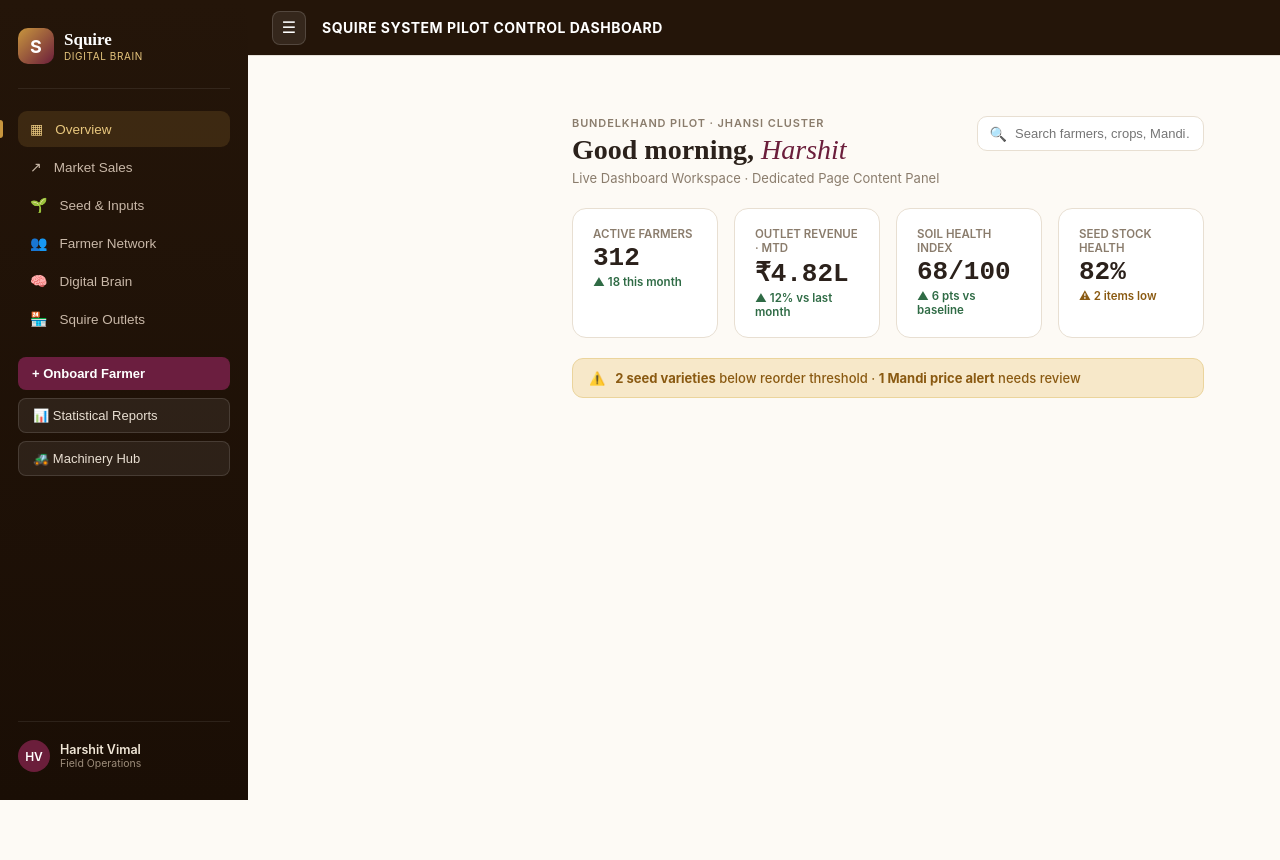
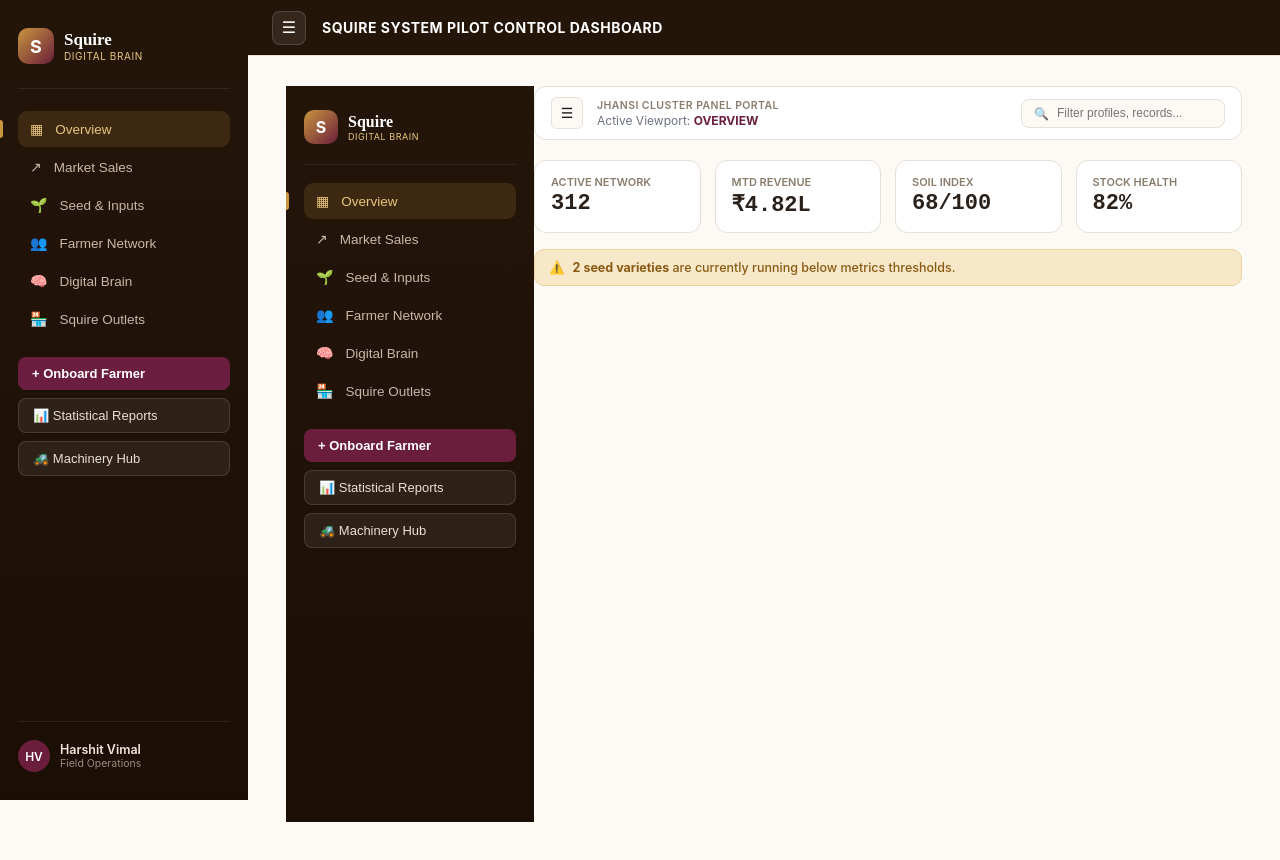
Before and after one commit to Befellow/Befellow-squire-agri-hub-V3, a React (Vite) app in the folder squire-agri-hub-main/: page / in a window 1280 px wide. Shown: the top 860 px of the page. Built offline with nearby package versions, Linux system fonts and the light colour scheme.

Commit message:
Update App.jsx

```diff
--- a/squire-agri-hub-main/src/App.jsx
+++ b/squire-agri-hub-main/src/App.jsx
@@ -1290,11 +1290,14 @@ function MachineryHub({ rentals, onBack, onAddRental, farmers }) {
   );
 }
 
-// ─── DASHBOARD ───────────────────────────────────────────────────
+// ─── DASHBOARD TERMINAL MODULE ───────────────────────────────────
 function Dashboard({ farmers, onSelect, onNew, onViewReports, onViewMachinery }) {
   const [activeSection, setActiveSection] = useState("overview");
   const [mandiRange, setMandiRange] = useState("7D");
   const [searchQ, setSearchQ] = useState("");
+
+  // Isolated state configuration to control sidebar visibility transitions smoothly on the front page
+  const [sidebarOpen, setSidebarOpen] = useState(true);
 
   const assessed = farmers.filter(f => f.planGenerated).length;
   const allProduce = farmers.flatMap(f => f.produce);
@@ -1334,22 +1337,31 @@ function Dashboard({ farmers, onSelect, onNew, onViewReports, onViewMachinery })
 
   const INV_C = { healthy: "#4A7C59", low: "#C8963E", critical: "#B2402F" };
   const SB_C = { sold: { bg: "#DCEEE1", color: "#2F6B45", label: "Sold" }, transit: { bg: "#DCEAF2", color: "#3B6E91", label: "In Transit" }, pending: { bg: "#F7E8C9", color: "#8A5A12", label: "Pending" } };
-  const REV_DATA = [ { crop: "Wheat", rev: 182000, color: "#6B1E3B" }, { crop: "Mustard", rev: 134000, color: "#C8963E" }, { crop: "Gram", rev: 96000, color: "#4A7C59" }, { crop: "Moong", rev: 52000, color: "#3B6E91" }, { crop: "Bajra", rev: 38000, color: "#8A7C6C" } ];
-  const revMax = Math.max(...REV_DATA.map(d => d.rev));
-  const INPUT_MIX = [ { label: "Seeds", pct: 45, color: "#6B1E3B" }, { label: "Fertilizer & Bio", pct: 30, color: "#C8963E" }, { label: "Machinery Rental", pct: 15, color: "#4A7C59" }, { label: "Cold Storage", pct: 10, color: "#3B6E91" } ];
-
   const filteredTxn = TXN.filter(r => !searchQ || Object.values(r).join(" ").toLowerCase().includes(searchQ.toLowerCase()));
   const filteredFarmers = farmers.filter(f => !searchQ || `${f.name} ${f.village} ${f.district} ${f.cropHistory}`.toLowerCase().includes(searchQ.toLowerCase()));
 
   return (
-    <div style={{ display: "flex", minHeight: "100vh", fontFamily: "'Inter',sans-serif" }}>
-      {/* Persistent Left Sidebar */}
-      <aside style={{ width: 248, background: "linear-gradient(180deg,#241509 0%,#1A0E05 100%)", color: "#E9DFD2", position: "fixed", top: 0, left: 0, bottom: 0, display: "flex", flexDirection: "column", padding: "28px 18px", zIndex: 20, overflowY: "auto" }}>
-        <div style={{ display: "flex", alignItems: "center", gap: 10, paddingBottom: 24, borderBottom: "1px solid rgba(255,255,255,.08)", marginBottom: 22 }}>
-          <div style={{ width: 36, height: 36, borderRadius: 10, background: "linear-gradient(135deg,#C8963E 0%,#6B1E3B 100%)", display: "flex", alignItems: "center", justifyContent: "center", fontWeight: 700, color: "#fff", fontSize: 18 }}>S</div>
-          <div><div style={{ fontWeight: 600, fontSize: 17, color: "#fff", fontFamily: "serif" }}>Squire</div><div style={{ fontSize: 10, color: "#E8C77E", letterSpacing: "0.06em", textTransform: "uppercase" }}>Digital Brain</div></div>
-        </div>
-        <nav style={{ display: "flex", flexDirection: "column", gap: 2 }}>
+    <div style={{ display: "flex", minHeight: "92vh", fontFamily: "'Inter',sans-serif", position: "relative" }}>
+
+      {/* PERSISTENT SIDEBAR - Collapse and expand animation logic handles resizing cleanly */}
+      <aside style={{
+        width: sidebarOpen ? 248 : 0,
+        opacity: sidebarOpen ? 1 : 0,
+        background: "linear-gradient(180deg,#241509 0%,#1A0E05 100%)",
+        color: "#E9DFD2",
+        position: "absolute", top: 0, left: 0, bottom: 0,
+        display: "flex", flexDirection: "column",
+        padding: sidebarOpen ? "24px 18px" : "24px 0px",
+        zIndex: 20, transition: "all 0.2s ease-in-out",
+        overflowX: "hidden", overflowY: "auto"
+      }}>
+        <div style={{ display: "flex", alignItems: "center", gap: 10, paddingBottom: 20, borderBottom: "1px solid rgba(255,255,255,.08)", marginBottom: 18, minWidth: 212 }}>
+          <div style={{ width: 34, height: 34, borderRadius: 10, background: "linear-gradient(135deg,#C8963E 0%,#6B1E3B 100%)", display: "flex", alignItems: "center", justifyContent: "center", fontWeight: 700, color: "#fff", fontSize: 16 }}>S</div>
+          <div><div style={{ fontWeight: 600, fontSize: 16, color: "#fff", fontFamily: "serif" }}>Squire</div><div style={{ fontSize: 9, color: "#E8C77E", letterSpacing: "0.06em", textTransform: "uppercase" }}>Digital Brain</div></div>
+        </div>
+
+        {/* State Switching Navigation Links */}
+        <nav style={{ display: "flex", flexDirection: "column", gap: 2, minWidth: 212 }}>
           {NAV.map(n => (
             <button key={n.id} onClick={() => setActiveSection(n.id)} style={{ display: "flex", alignItems: "center", gap: 12, padding: "10px 12px", borderRadius: 9, background: activeSection === n.id ? "rgba(200,150,62,.16)" : "transparent", color: activeSection === n.id ? "#E8C77E" : "#C9B8A8", fontSize: 13.5, fontWeight: 500, border: "none", cursor: "pointer", textAlign: "left", position: "relative" }}>
               <span style={{ fontSize: 14 }}>{n.icon}</span>{n.label}
@@ -1357,130 +1369,125 @@ function Dashboard({ farmers, onSelect, onNew, onViewReports, onViewMachinery })
             </button>
           ))}
         </nav>
-        <div style={{ display: "flex", flexDirection: "column", gap: 8, margin: "20px 0" }}>
+
+        <div style={{ display: "flex", flexDirection: "column", gap: 8, margin: "20px 0", minWidth: 212 }}>
           <button onClick={onNew} style={{ background: "#6B1E3B", color: "#fff", border: "none", borderRadius: 8, padding: "9px 14px", fontSize: 13, fontWeight: 600, cursor: "pointer", textAlign: "left" }}>+ Onboard Farmer</button>
           <button onClick={onViewReports} style={{ background: "rgba(255,255,255,.07)", color: "#E9DFD2", border: "1px solid rgba(255,255,255,.12)", borderRadius: 8, padding: "9px 14px", fontSize: 13, fontWeight: 500, cursor: "pointer", textAlign: "left" }}>📊 Statistical Reports</button>
           <button onClick={onViewMachinery} style={{ background: "rgba(255,255,255,.07)", color: "#E9DFD2", border: "1px solid rgba(255,255,255,.12)", borderRadius: 8, padding: "9px 14px", fontSize: 13, fontWeight: 500, cursor: "pointer", textAlign: "left" }}>🚜 Machinery Hub</button>
         </div>
-        <div style={{ marginTop: "auto", paddingTop: 18, borderTop: "1px solid rgba(255,255,255,.08)", display: "flex", alignItems: "center", gap: 10 }}>
-          <div style={{ width: 32, height: 32, borderRadius: "50%", background: "#6B1E3B", display: "flex", alignItems: "center", justifyContent: "center", fontSize: 12, fontWeight: 600, color: "#fff" }}>HV</div>
-          <div><div style={{ fontSize: 12.5, fontWeight: 600, color: "#F0E6D6" }}>Harshit Vimal</div><div style={{ fontSize: 10.5, color: "#9C8C7A" }}>Field Operations</div></div>
-        </div>
       </aside>
 
-      {/* Main Workspace Frame */}
-      <main style={{ marginLeft: 248, flex: 1, padding: "30px 38px 60px", maxWidth: 1080 }}>
-        {/* Universal Sub-Header Search Row */}
-        <div style={{ display: "flex", justifyContent: "space-between", alignItems: "flex-start", gap: 24, marginBottom: 22, flexWrap: "wrap" }}>
-          <div>
-            <div style={{ fontSize: 11, fontWeight: 600, letterSpacing: "0.08em", textTransform: "uppercase", color: "#8A7C6C", marginBottom: 4 }}>Bundelkhand Pilot · Jhansi Cluster</div>
-            <h1 style={{ fontFamily: "serif", fontWeight: 600, fontSize: 28, color: "#2B211B" }}>Good morning, <em style={{ fontStyle: "italic", color: "#6B1E3B", fontWeight: 500 }}>Harshit</em></h1>
-            <div style={{ fontSize: 13, color: "#8A7C6C", marginTop: 4 }}>Live Dashboard Workspace · Dedicated Page Content Panel</div>
-          </div>
-          <div style={{ display: "flex", alignItems: "center", gap: 12 }}>
-            <div style={{ display: "flex", alignItems: "center", gap: 8, background: "#fff", border: "1px solid #E8DFD2", borderRadius: 10, padding: "8px 12px", minWidth: 220 }}>
-              <span style={{ fontSize: 14, color: "#8A7C6C" }}>🔍</span>
-              <input value={searchQ} onChange={e => setSearchQ(e.target.value)} type="text" placeholder="Search farmers, crops, Mandi…" style={{ border: "none", outline: "none", background: "transparent", fontSize: 13, width: "100%", color: "#2B211B" }} />
-            </div>
-          </div>
-        </div>
-
-        {/* Dynamic Conditional Routing Outlet */}
+      {/* CORE WORKSPACE VIEWPORT - Margins adjust dynamically to sidebar toggles */}
+      <div style={{ flex: 1, marginLeft: sidebarOpen ? 248 : 0, transition: "margin-left 0.2s ease-in-out", display: "flex", flexDirection: "column", minWidth: 0 }}>
+
+        {/* UPPER TOPBAR PANEL PANEL — Contains the Open/Close control switch trigger safely */}
+        <div style={{ display: "flex", alignItems: "center", gap: 14, background: "#fff", border: `1px solid ${C.border}`, borderRadius: 12, padding: "10px 16px", marginBottom: 20 }}>
+          <button
+            onClick={() => setSidebarOpen(!sidebarOpen)}
+            style={{ background: C.cream, border: `1px solid ${C.border}`, borderRadius: 6, width: 32, height: 32, color: C.charcoal, cursor: "pointer", fontSize: 14, display: "flex", alignItems: "center", justifyContent: "center", outline: "none" }}
+            title={sidebarOpen ? "Hide Left Sidebar" : "Show Left Sidebar"}
+          >
+            ☰
+          </button>
+          <div style={{ display: "flex", justifyContent: "space-between", alignItems: "center", flex: 1, flexWrap: "wrap", gap: 12 }}>
+            <div>
+              <div style={{ fontSize: 10.5, fontWeight: 600, letterSpacing: "0.04em", textTransform: "uppercase", color: "#8A7C6C" }}>Jhansi Cluster Panel Portal</div>
+              <div style={{ fontSize: 12, color: C.muted, marginTop: 1 }}>Active Viewport: <strong style={{ color: C.maroon }}>{activeSection.toUpperCase()}</strong></div>
+            </div>
+            <div style={{ display: "flex", alignItems: "center", gap: 8, background: C.cream, border: `1px solid ${C.border}`, borderRadius: 8, padding: "6px 12px", minWidth: 200 }}>
+              <span style={{ fontSize: 12, color: "#8A7C6C" }}>🔍</span>
+              <input value={searchQ} onChange={e => setSearchQ(e.target.value)} type="text" placeholder="Filter profiles, records..." style={{ border: "none", outline: "none", background: "transparent", fontSize: 12, width: "100%", color: "#2B211B" }} />
+            </div>
+          </div>
+        </div>
+
+        {/* ISOLATED VIEW CONTENT ROUTER PANELS */}
+        <div style={{ width: "100%" }}>
           {activeSection === "overview" && (
-          <div style={{ display: "flex", flexDirection: "column", gap: 20 }}>
-            <div style={{ display: "grid", gridTemplateColumns: "repeat(4, 1fr)", gap: 16 }}>
-              {[ { label: "Active Farmers", value: `${farmers.length + 309}`, delta: "▲ 18 this month", up: true }, { label: "Outlet Revenue · MTD", value: "₹4.82L", delta: "▲ 12% vs last month", up: true }, { label: "Soil Health Index", value: "68/100", delta: "▲ 6 pts vs baseline", up: true }, { label: "Seed Stock Health", value: "82%", delta: "⚠ 2 items low", up: false } ].map((k, i) => (
-                <div key={i} style={{ background: "#fff", border: "1px solid #E8DFD2", borderRadius: 14, padding: "18px 20px" }}>
-                  <div style={{ fontSize: 11.5, fontWeight: 600, color: "#8A7C6C", textTransform: "uppercase" }}>{k.label}</div>
-                  <div style={{ fontFamily: "monospace", fontSize: 26, fontWeight: 600, color: "#2B211B", marginTop: 2 }}>{k.value}</div>
-                  <div style={{ fontSize: 11.5, fontWeight: 600, marginTop: 2, color: k.up ? "#2F6B45" : "#8A5A12" }}>{k.delta}</div>
-                </div>
-              ))}
-            </div>
-            <div style={{ display: "flex", alignItems: "center", gap: 10, background: "#F7E8C9", color: "#8A5A12", border: "1px solid #EBD49C", borderRadius: 11, padding: "11px 16px", fontSize: 13, fontWeight: 500 }}>
-              ⚠️ <span><strong>2 seed varieties</strong> below reorder threshold · <strong>1 Mandi price alert</strong> needs review</span>
+            <div style={{ display: "flex", flexDirection: "column", gap: 16 }}>
+              <div style={{ display: "grid", gridTemplateColumns: "repeat(4, 1fr)", gap: 14 }}>
+                {[ { label: "Active Network", value: `${farmers.length + 309}` }, { label: "MTD Revenue", value: "₹4.82L" }, { label: "Soil Index", value: "68/100" }, { label: "Stock Health", value: "82%" } ].map((k, i) => (
+                  <Card key={i} style={{ padding: "14px 16px" }}>
+                    <div style={{ fontSize: 11, fontWeight: 600, color: "#8A7C6C", textTransform: "uppercase" }}>{k.label}</div>
+                    <div style={{ fontFamily: "monospace", fontSize: 22, fontWeight: 800, color: "#2B211B", marginTop: 2 }}>{k.value}</div>
+                  </Card>
+                ))}
+              </div>
+              <div style={{ display: "flex", alignItems: "center", gap: 8, background: "#F7E8C9", color: "#8A5A12", border: "1px solid #EBD49C", borderRadius: 10, padding: "10px 14px", fontSize: 12.5, fontWeight: 500 }}>
+                ⚠️ <span><strong>2 seed varieties</strong> are currently running below metrics thresholds.</span>
               </div>
             </div>
           )}
 
           {activeSection === "market" && (
-          <div style={{ display: "grid", gridTemplateColumns: "1.55fr 1fr", gap: 18 }}>
-            <div style={{ background: "#fff", border: "1px solid #E8DFD2", borderRadius: 14, padding: 20 }}>
-              <h3 style={{ fontFamily: "serif", fontWeight: 600, fontSize: 16, marginBottom: 12 }}>Live Mandi Pricing Matrix Tracker (₹/Qtl)</h3>
-              {Object.entries(md).filter(([k]) => k !== "labels").map(([crop, priceArr]) => (
-                <div key={crop} style={{ display: "flex", justifyContent: "space-between", padding: "10px 0", borderBottom: "1px dashed #E8DFD2", fontSize: 13 }}>
-                  <span><strong>{crop.toUpperCase()}</strong> baseline spot price:</span>
-                  <span style={{ fontFamily: "monospace", fontWeight: 600, color: C.green }}>₹{priceArr[priceArr.length - 1].toLocaleString()}</span>
-                </div>
-              ))}
-            </div>
-            <div style={{ background: "#fff", border: "1px solid #E8DFD2", borderRadius: 14, padding: 20 }}>
-              <h3 style={{ fontFamily: "serif", fontWeight: 600, fontSize: 16, marginBottom: 14 }}>Real-Time Distribution Pipeline</h3>
-              {filteredTxn.map((r, i) => (
-                <div key={i} style={{ padding: "10px 0", borderBottom: "1px solid #E8DFD2", display: "flex", justifyBetween: "space-between", fontSize: 12.5 }}>
-                  <div><strong>{r.name}</strong> ({r.crop})</div>
-                  <span style={{ background: SB_C[r.status].bg, color: SB_C[r.status].color, padding: "2px 8px", borderRadius: 10, fontSize: 10, fontWeight: 700 }}>{SB_C[r.status].label}</span>
-                </div>
-              ))}
-            </div>
+            <div style={{ display: "grid", gridTemplateColumns: "1.5fr 1fr", gap: 16 }}>
+              <Card>
+                <h4 style={{ margin: "0 0 10px", fontSize: 14, fontWeight: 700 }}>Live Regional Mandi Tracker</h4>
+                {Object.entries(md).filter(([k]) => k !== "labels").map(([crop, arr]) => (
+                  <div key={crop} style={{ display: "flex", justifyContent: "space-between", padding: "8px 0", borderBottom: `1px solid ${C.border}`, fontSize: 13 }}>
+                    <span style={{ textTransform: "capitalize" }}>• {crop} Price:</span>
+                    <strong style={{ fontFamily: "monospace" }}>₹{arr[arr.length - 1].toLocaleString()}</strong>
+                  </div>
+                ))}
+              </Card>
+              <Card>
+                <h4 style={{ margin: "0 0 10px", fontSize: 14, fontWeight: 700 }}>Distribution Pipeline</h4>
+                {filteredTxn.slice(0, 4).map((r, i) => (
+                  <div key={i} style={{ display: "flex", justifyContent: "space-between", fontSize: 12.5, padding: "6px 0", alignItems: "center" }}>
+                    <span>{r.name}</span><Badge color="gold">{r.status}</Badge>
+                  </div>
+                ))}
+              </Card>
             </div>
           )}
 
           {activeSection === "seed" && (
-          <div style={{ display: "grid", gridTemplateColumns: "1fr 1.2fr", gap: 18 }}>
-            <div style={{ background: "#fff", border: "1px solid #E8DFD2", borderRadius: 14, padding: 20 }}>
-              <h3 style={{ fontFamily: "serif", fontWeight: 600, fontSize: 16, marginBottom: 14 }}>Current Stock Volume Indicators</h3>
+            <Card>
+              <h4 style={{ margin: "0 0 12px", fontSize: 14, fontWeight: 700 }}>Supply Stock Volumes</h4>
               {SEED_INV.map(m => (
-                <div key={m.name} style={{ marginBottom: 10 }}>
-                  <div style={{ display: "flex", justifyBetween: "space-between", fontSize: 12, marginBottom: 3 }}>
-                    <span>{m.name}</span><strong>{m.stock} Qtl</strong>
-                  </div>
-                  <div style={{ height: 6, background: "#FAF6EF", borderRadius: 4 }}><div style={{ width: `${(m.stock / m.max) * 100}%`, height: "100%", background: INV_C[m.status] }} /></div>
-                </div>
-              ))}
-            </div>
-          </div>
+                <div key={m.name} style={{ marginBottom: 10, fontSize: 12.5 }}>
+                  <div style={{ display: "flex", justifyContent: "space-between" }}><span>{m.name}</span><strong>{m.stock} Qtl</strong></div>
+                  <div style={{ height: 5, background: C.cream, borderRadius: 4, overflow: "hidden", marginTop: 3 }}><div style={{ width: `${(m.stock / m.max) * 100}%`, height: "100%", background: INV_C[m.status] }} /></div>
+                </div>
+              ))}
+            </Card>
           )}
 
           {activeSection === "farmers" && (
-          <div style={{ background: "#fff", border: "1px solid #E8DFD2", borderRadius: 14, padding: 20 }}>
-            <h3 style={{ fontFamily: "serif", fontWeight: 600, fontSize: 16, marginBottom: 14 }}>Active Network Registry Champions</h3>
-            <div style={{ display: "flex", flexDirection: "column", gap: 10 }}>
+            <Card>
+              <h4 style={{ margin: "0 0 12px", fontSize: 14, fontWeight: 700 }}>Champion Network Profiles Matrix</h4>
+              <div style={{ display: "flex", flexDirection: "column", gap: 8 }}>
                 {filteredFarmers.map(f => (
-                <div key={f.id} onClick={() => onSelect(f)} style={{ display: "flex", justifyContent: "space-between", alignItems: "center", padding: "12px 16px", background: "#FAF6EF", borderRadius: 10, cursor: "pointer", border: "1px solid #E8DFD2" }}>
-                  <div><div style={{ fontWeight: 700, fontSize: 14, color: "#2B211B" }}>{f.name}</div><div style={{ fontSize: 12, color: "#8A7C6C" }}>{f.village}, {f.district} · {f.land}ha · {f.soilType}</div></div>
-                  <span style={{ background: f.planGenerated ? "#DCEEE1" : "#F7E8C9", color: f.planGenerated ? "#2F6B45" : "#8A5A12", fontSize: 10.5, fontWeight: 700, padding: "3px 9px", borderRadius: 20 }}>{f.status}</span>
-                </div>
-              ))}
-            </div>
-          </div>
+                  <div key={f.id} onClick={() => onSelect(f)} style={{ display: "flex", justifyContent: "space-between", alignItems: "center", padding: 10, background: C.cream, borderRadius: 8, cursor: "pointer", border: `1px solid ${C.border}` }}>
+                    <div>
+                      <div style={{ fontWeight: 700, fontSize: 13, color: C.charcoal }}>{f.name}</div>
+                      <div style={{ fontSize: 11, color: C.muted }}>{f.village} · {f.land}ha</div>
+                    </div>
+                    <Badge color={f.planGenerated ? "green" : "gold"}>{f.status}</Badge>
+                  </div>
+                ))}
+              </div>
+            </Card>
           )}
 
           {activeSection === "brain" && (
-          <div style={{ background: "#fff", border: "1px solid #E8DFD2", borderRadius: 14, padding: 24 }}>
-            <h3 style={{ fontFamily: "serif", fontWeight: 600, fontSize: 16, marginBottom: 12 }}>Agronomic Blueprint Analysis</h3>
-            <div style={{ display: "grid", gridTemplateColumns: "repeat(3, 1fr)", gap: 16, textAlign: "center" }}>
-              <div><div style={{ fontSize: 24, fontWeight: 800, color: C.maroon }}>{assessed}</div><div style={{ fontSize: 11, color: C.muted }}>Blueprints Generated</div></div>
-              <div><div style={{ fontSize: 24, fontWeight: 800, color: C.green }}>298</div><div style={{ fontSize: 11, color: C.muted }}>Soil Profiles Audited</div></div>
-              <div><div style={{ fontSize: 24, fontWeight: 800, color: C.gold }}>14</div><div style={{ fontSize: 11, color: C.muted }}>Pest Advisories Dispatched</div></div>
-            </div>
-          </div>
+            <Card style={{ textAlign: "center", padding: 20 }}>
+              <div style={{ fontSize: 24, fontWeight: 800, color: C.maroon }}>{assessed} Profiles</div>
+              <p style={{ fontSize: 13, color: C.muted, margin: "4px 0 0" }}>Restorative crop rotation blueprints calculated across Fatehpur clusters.</p>
+            </Card>
           )}
 
           {activeSection === "outlets" && (
-          <div style={{ background: "#fff", border: "1px solid #E8DFD2", borderRadius: 14, padding: 24 }}>
-            <h3 style={{ fontFamily: "serif", fontWeight: 600, fontSize: 16, marginBottom: 14 }}>Squire Shared Logistics Infrastructure</h3>
-            <div style={{ display: "grid", gridTemplateColumns: "repeat(3, 1fr)", gap: 18, fontSize: 13 }}>
-              { [["Machinery rental availability", "2 of 2 deployed"], ["Cold Storage Occupancy capacity", "64% utilized"], ["Daily Active Footfall register", "37 champions"]].map(([l, v]) => (
-                <div key={l} style={{ padding: "10px 0", borderBottom: "1px dashed #E8DFD2" }}>
-                  <div style={{ fontSize: 12, color: "#8A7C6C", marginBottom: 4 }}>{l}</div>
-                  <strong style={{ fontFamily: "monospace", fontSize: 16 }}>{v}</strong>
-                </div>
-              )) }
-            </div>
-          </div>
-        )}
-      </main>
+            <Card>
+              <h4 style={{ margin: "0 0 10px", fontSize: 14, fontWeight: 700 }}>Operational Shared Utilities</h4>
+              <div style={{ display: "grid", gridTemplateColumns: "1fr 1fr", gap: 10, fontSize: 12.5 }}>
+                <div style={{ background: C.cream, padding: 10, borderRadius: 6 }}>• Cold Storage: <strong>64% Fill</strong></div>
+                <div style={{ background: C.cream, padding: 10, borderRadius: 6 }}>• Daily Footfall: <strong>37 registered</strong></div>
+              </div>
+            </Card>
+          )}
+        </div>
+      </div>
     </div>
   );
 }
```
Lines whose indentation alone changed are shown as unchanged.
